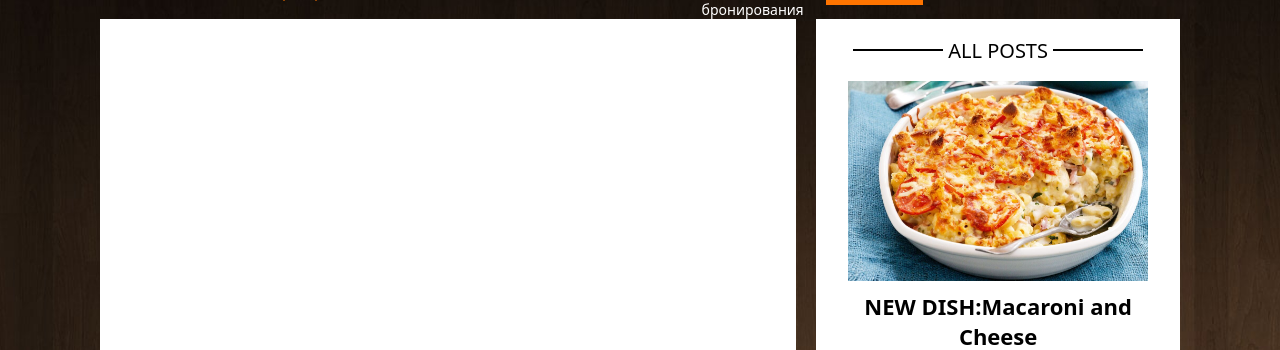
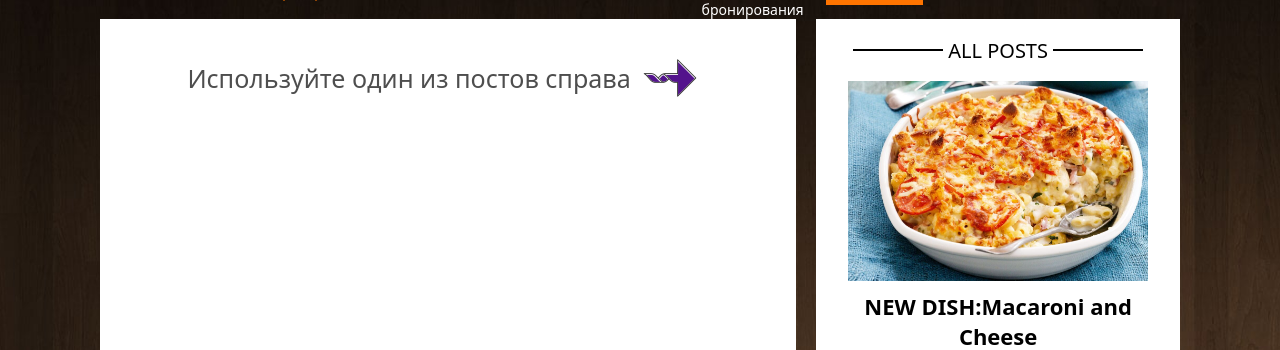
Before and after one commit to ivanLFN/restarant_site_v4.1, a Django app: page /blog/ in a window 1280 px wide. Shown: the part 97-447 px from the top of the page. Run offline with Django 4.2, Linux system fonts and the light colour scheme; data comes from the database, SQL or seed files in the repository; both versions use the stored data as it was after the commit; some libraries are stand-ins or nearby versions.

```diff
--- a/restarant/blog/templates/home_blog.html
+++ b/restarant/blog/templates/home_blog.html
@@ -15,6 +15,10 @@
 
             <div class="active-post">
                 {% block active %}
+                    <div class="empty-post-active">
+                        <div class="none-active-post">Используйте один из постов справа</div>
+                        <img class="img-none-active-post" src="{% static 'media/arrow-blog.png' %}" alt="1">
+                    </div>
                 {% endblock %}
             </div>
 
--- a/restarant/static/css/styles.css
+++ b/restarant/static/css/styles.css
@@ -545,7 +545,7 @@ card-menu,
 
 .register-form-styles{
     font-family: system-ui, -apple-system, BlinkMacSystemFont, 'Segoe UI', Roboto, Oxygen, Ubuntu, Cantarell, 'Open Sans', 'Helvetica Neue', sans-serif;
-    background-image: url("../media/login_register_bg.jpg");
+    background-image: url("../media/bg_menu.jpg");
     background-size: cover;
     height: 88vh;
 
@@ -606,7 +606,7 @@ card-menu,
 
 .login-form-styles{
     font-family: system-ui, -apple-system, BlinkMacSystemFont, 'Segoe UI', Roboto, Oxygen, Ubuntu, Cantarell, 'Open Sans', 'Helvetica Neue', sans-serif;
-    background-image: url("../media/login_register_bg.jpg");
+    background-image: url("../media/bg_menu.jpg");
     background-size: cover;
     height: 88vh;
 
@@ -636,7 +636,7 @@ card-menu,
 
 .reset-passowrd-form-styles{
     font-family: system-ui, -apple-system, BlinkMacSystemFont, 'Segoe UI', Roboto, Oxygen, Ubuntu, Cantarell, 'Open Sans', 'Helvetica Neue', sans-serif;
-    background-image: url("../media/login_register_bg.jpg");
+    background-image: url("../media/bg_menu.jpg");
     background-size: cover;
     height: 88vh;
 
@@ -876,3 +876,16 @@ card-menu,
     border: 1px solid #53138c;
     padding: 20px 20px;
 }
+
+.none-active-post{
+    font-family: system-ui, -apple-system, BlinkMacSystemFont, 'Segoe UI', Roboto, Oxygen, Ubuntu, Cantarell, 'Open Sans', 'Helvetica Neue', sans-serif;
+    font-size: 25px;
+    font-weight: 400;
+    color: #4e4e4e;
+}
+
+.empty-post-active{
+    display: flex;
+    align-items: center;
+    justify-content: center;
+}
--- a/restarant/templates/home.html
+++ b/restarant/templates/home.html
@@ -15,7 +15,7 @@
                     ДОМ ЛУЧШЕЙ ЕДЫ
                 </div>
                 <div class="header-btn">
-                    <a href="@" class="header-button">VIEW MENU</a>
+                    <a href="{% url 'menu_home' %}" class="header-button">VIEW MENU</a>
                 </div>
 
             </div>
```
Also changed, not shown: restarant/db.sqlite3, restarant/static/media/arrow-blog.png (added).
